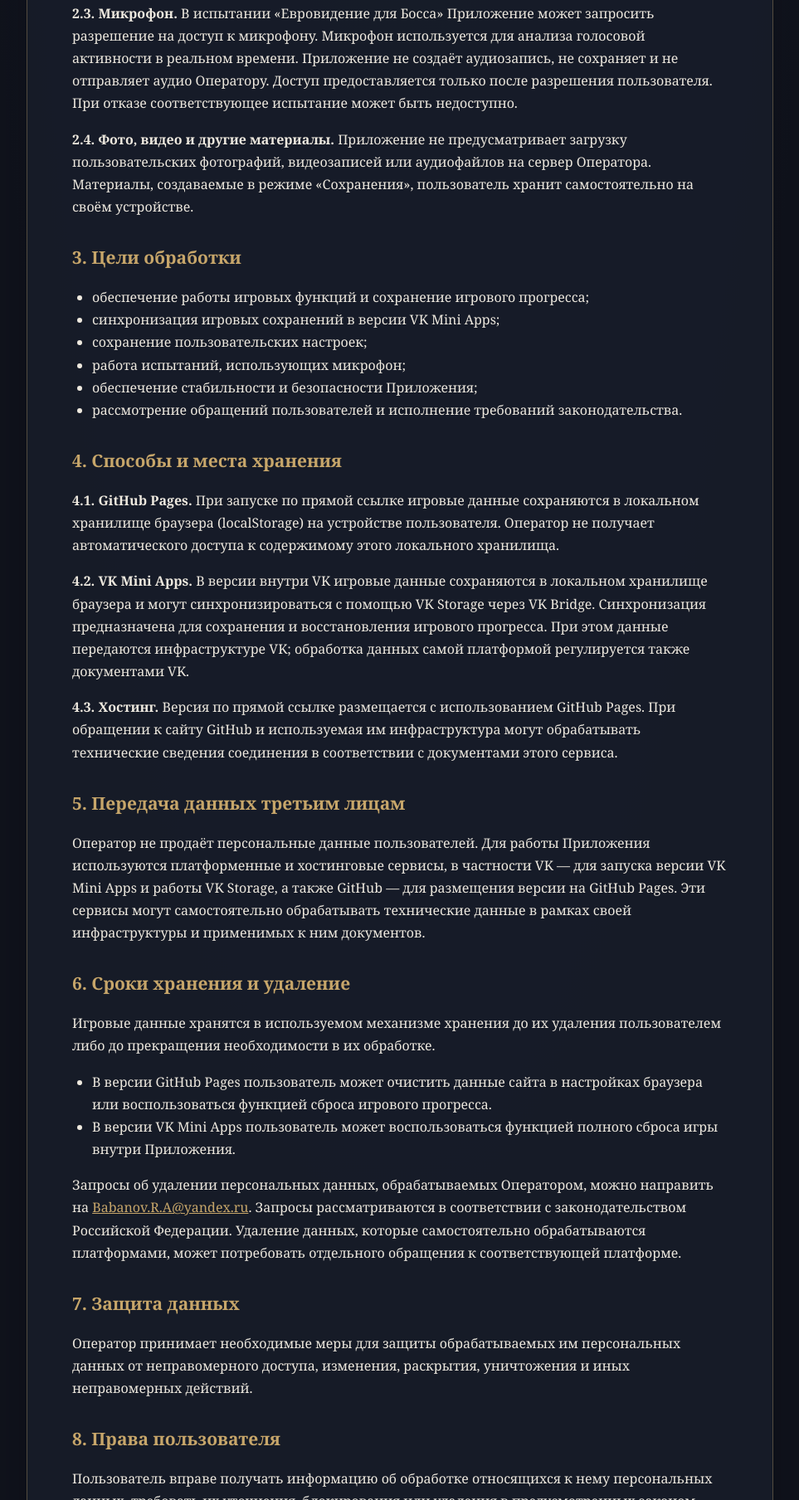
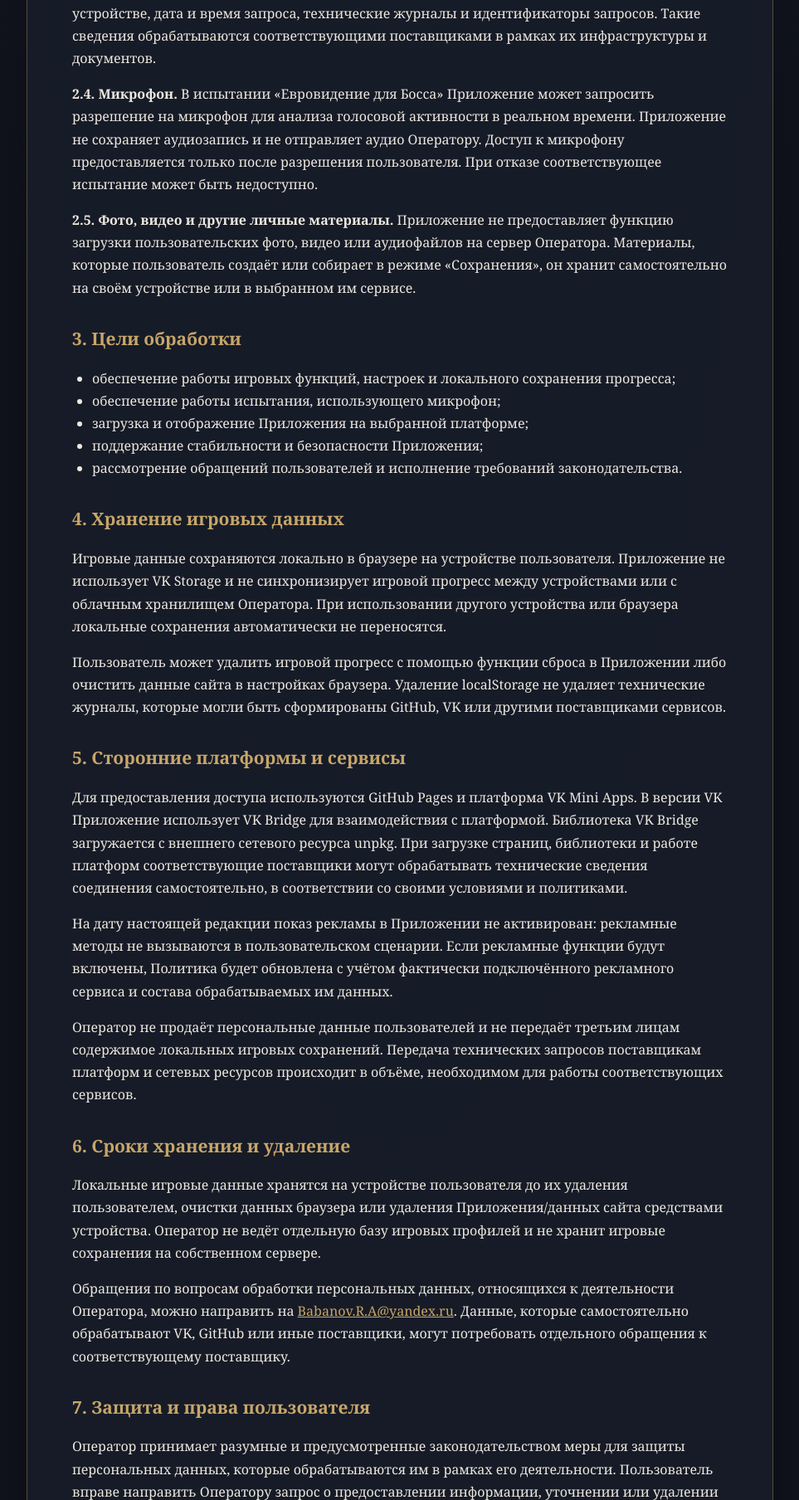
Before and after one commit to ruslanbabanov888-dev/mamchkin-papchkin, a plain HTML site: page privacy.html in a window 1280 px wide. Shown: the part 992-2800 px from the top of the page at 83% size, without its empty margins (158-1121 px from the left). Drawn offline with Linux system fonts and the light colour scheme.

Commit message:
Update privacy policy after disabling VK Storage

```diff
--- a/privacy.html
+++ b/privacy.html
@@ -4,7 +4,7 @@
   <meta charset="utf-8">
   <meta name="viewport" content="width=device-width, initial-scale=1">
   <meta name="theme-color" content="#10131d">
-  <meta name="description" content="Политика конфиденциальности приложения «Мамчкин и Папчкин».">
+  <meta name="description" content="Политика конфиденциальности приложения «Мамчкин и Папчкин»." />
   <title>Политика конфиденциальности — Мамчкин и Папчкин</title>
   <style>
     :root{color-scheme:dark;--bg:#10131d;--panel:#171c29;--gold:#c7a66a;--text:#eee9df;--muted:#b9b2a6;--line:rgba(199,166,106,.35)}
@@ -32,56 +32,49 @@
     <div class="date">Дата вступления в силу: 16 ноября 2026 года</div>
   </header>
 
-  <p>Настоящая Политика описывает порядок обработки и защиты персональных данных при использовании приложения «Мамчкин и Папчкин» (далее — Приложение).</p>
+  <p>Настоящая Политика описывает, какие сведения могут обрабатываться при использовании приложения «Мамчкин и Папчкин» (далее — Приложение), для каких целей и каким образом. Политика применяется к версии Приложения на GitHub Pages и к запуску внутри VK Mini Apps.</p>
 
-  <h2>1. Оператор</h2>
+  <h2>1. Оператор и связь</h2>
   <div class="contact">
     <p><strong>Оператор:</strong> Бабанов Руслан Асылбекович</p>
-    <p><strong>Электронная почта для обращений:</strong> <a href="mailto:Babanov.R.A@yandex.ru">Babanov.R.A@yandex.ru</a></p>
+    <p><strong>Электронная почта:</strong> <a href="mailto:Babanov.R.A@yandex.ru">Babanov.R.A@yandex.ru</a></p>
   </div>
-  <p>Приложение доступно через платформу VK Mini Apps и по прямой ссылке на GitHub Pages: <a href="https://ruslanbabanov888-dev.github.io/mamchkin-papchkin/">открыть приложение</a>.</p>
+  <p>Приложение доступно по адресу <a href="https://ruslanbabanov888-dev.github.io/mamchkin-papchkin/">GitHub Pages</a> и через платформу VK Mini Apps.</p>
 
-  <h2>2. Какие данные обрабатываются</h2>
-  <p><strong>2.1. Игровые сведения.</strong> Пользователь может вводить игровые имена или псевдонимы участников. Приложение также сохраняет игровые сведения: очки, состояние партий, выбранные колоды, настройки и прогресс. Пользователю рекомендуется не указывать в игровых именах фамилии, телефоны, адреса и другие сведения, позволяющие установить личность.</p>
-  <p><strong>2.2. Технические сведения.</strong> При обращении к Приложению платформы и хостинговые сервисы могут обрабатывать технические данные, необходимые для предоставления доступа и обеспечения безопасности, например IP-адрес, сведения о браузере и устройстве, время обращения и технические журналы. Такие сведения обрабатываются соответствующими поставщиками сервисов по их правилам.</p>
-  <p><strong>2.3. Микрофон.</strong> В испытании «Евровидение для Босса» Приложение может запросить разрешение на доступ к микрофону. Микрофон используется для анализа голосовой активности в реальном времени. Приложение не создаёт аудиозапись, не сохраняет и не отправляет аудио Оператору. Доступ предоставляется только после разрешения пользователя. При отказе соответствующее испытание может быть недоступно.</p>
-  <p><strong>2.4. Фото, видео и другие материалы.</strong> Приложение не предусматривает загрузку пользовательских фотографий, видеозаписей или аудиофайлов на сервер Оператора. Материалы, создаваемые в режиме «Сохранения», пользователь хранит самостоятельно на своём устройстве.</p>
+  <h2>2. Какие сведения используются</h2>
+  <p><strong>2.1. Игровые данные.</strong> Введённые пользователем игровые имена или псевдонимы, очки, состояние партий, выбранные режимы и колоды, настройки и игровой прогресс. Эти сведения сохраняются локально в хранилище браузера (localStorage) на устройстве пользователя. Оператор не получает автоматического доступа к содержимому localStorage.</p>
+  <p><strong>2.2. Данные аккаунта VK.</strong> Приложение не использует авторизацию VK ID и не запрашивает имя, фамилию, фотографию профиля или иные сведения профиля VK для игровых функций.</p>
+  <p><strong>2.3. Технические сведения.</strong> При открытии Приложения GitHub Pages, VK и поставщики используемых сетевых ресурсов могут получать технические сведения, необходимые для доставки содержимого, работы платформы, диагностики и безопасности. К таким сведениям в зависимости от сервиса могут относиться IP-адрес, тип и версия браузера, сведения об устройстве, дата и время запроса, технические журналы и идентификаторы запросов. Такие сведения обрабатываются соответствующими поставщиками в рамках их инфраструктуры и документов.</p>
+  <p><strong>2.4. Микрофон.</strong> В испытании «Евровидение для Босса» Приложение может запросить разрешение на микрофон для анализа голосовой активности в реальном времени. Приложение не сохраняет аудиозапись и не отправляет аудио Оператору. Доступ к микрофону предоставляется только после разрешения пользователя. При отказе соответствующее испытание может быть недоступно.</p>
+  <p><strong>2.5. Фото, видео и другие личные материалы.</strong> Приложение не предоставляет функцию загрузки пользовательских фото, видео или аудиофайлов на сервер Оператора. Материалы, которые пользователь создаёт или собирает в режиме «Сохранения», он хранит самостоятельно на своём устройстве или в выбранном им сервисе.</p>
 
   <h2>3. Цели обработки</h2>
   <ul>
-    <li>обеспечение работы игровых функций и сохранение игрового прогресса;</li>
-    <li>синхронизация игровых сохранений в версии VK Mini Apps;</li>
-    <li>сохранение пользовательских настроек;</li>
-    <li>работа испытаний, использующих микрофон;</li>
-    <li>обеспечение стабильности и безопасности Приложения;</li>
+    <li>обеспечение работы игровых функций, настроек и локального сохранения прогресса;</li>
+    <li>обеспечение работы испытания, использующего микрофон;</li>
+    <li>загрузка и отображение Приложения на выбранной платформе;</li>
+    <li>поддержание стабильности и безопасности Приложения;</li>
     <li>рассмотрение обращений пользователей и исполнение требований законодательства.</li>
   </ul>
 
-  <h2>4. Способы и места хранения</h2>
-  <p><strong>4.1. GitHub Pages.</strong> При запуске по прямой ссылке игровые данные сохраняются в локальном хранилище браузера (localStorage) на устройстве пользователя. Оператор не получает автоматического доступа к содержимому этого локального хранилища.</p>
-  <p><strong>4.2. VK Mini Apps.</strong> В версии внутри VK игровые данные сохраняются в локальном хранилище браузера и могут синхронизироваться с помощью VK Storage через VK Bridge. Синхронизация предназначена для сохранения и восстановления игрового прогресса. При этом данные передаются инфраструктуре VK; обработка данных самой платформой регулируется также документами VK.</p>
-  <p><strong>4.3. Хостинг.</strong> Версия по прямой ссылке размещается с использованием GitHub Pages. При обращении к сайту GitHub и используемая им инфраструктура могут обрабатывать технические сведения соединения в соответствии с документами этого сервиса.</p>
+  <h2>4. Хранение игровых данных</h2>
+  <p>Игровые данные сохраняются локально в браузере на устройстве пользователя. Приложение не использует VK Storage и не синхронизирует игровой прогресс между устройствами или с облачным хранилищем Оператора. При использовании другого устройства или браузера локальные сохранения автоматически не переносятся.</p>
+  <p>Пользователь может удалить игровой прогресс с помощью функции сброса в Приложении либо очистить данные сайта в настройках браузера. Удаление localStorage не удаляет технические журналы, которые могли быть сформированы GitHub, VK или другими поставщиками сервисов.</p>
 
-  <h2>5. Передача данных третьим лицам</h2>
-  <p>Оператор не продаёт персональные данные пользователей. Для работы Приложения используются платформенные и хостинговые сервисы, в частности VK — для запуска версии VK Mini Apps и работы VK Storage, а также GitHub — для размещения версии на GitHub Pages. Эти сервисы могут самостоятельно обрабатывать технические данные в рамках своей инфраструктуры и применимых к ним документов.</p>
+  <h2>5. Сторонние платформы и сервисы</h2>
+  <p>Для предоставления доступа используются GitHub Pages и платформа VK Mini Apps. В версии VK Приложение использует VK Bridge для взаимодействия с платформой. Библиотека VK Bridge загружается с внешнего сетевого ресурса unpkg. При загрузке страниц, библиотеки и работе платформ соответствующие поставщики могут обрабатывать технические сведения соединения самостоятельно, в соответствии со своими условиями и политиками.</p>
+  <p>На дату настоящей редакции показ рекламы в Приложении не активирован: рекламные методы не вызываются в пользовательском сценарии. Если рекламные функции будут включены, Политика будет обновлена с учётом фактически подключённого рекламного сервиса и состава обрабатываемых им данных.</p>
+  <p>Оператор не продаёт персональные данные пользователей и не передаёт третьим лицам содержимое локальных игровых сохранений. Передача технических запросов поставщикам платформ и сетевых ресурсов происходит в объёме, необходимом для работы соответствующих сервисов.</p>
 
   <h2>6. Сроки хранения и удаление</h2>
-  <p>Игровые данные хранятся в используемом механизме хранения до их удаления пользователем либо до прекращения необходимости в их обработке.</p>
-  <ul>
-    <li>В версии GitHub Pages пользователь может очистить данные сайта в настройках браузера или воспользоваться функцией сброса игрового прогресса.</li>
-    <li>В версии VK Mini Apps пользователь может воспользоваться функцией полного сброса игры внутри Приложения.</li>
-  </ul>
-  <p>Запросы об удалении персональных данных, обрабатываемых Оператором, можно направить на <a href="mailto:Babanov.R.A@yandex.ru">Babanov.R.A@yandex.ru</a>. Запросы рассматриваются в соответствии с законодательством Российской Федерации. Удаление данных, которые самостоятельно обрабатываются платформами, может потребовать отдельного обращения к соответствующей платформе.</p>
+  <p>Локальные игровые данные хранятся на устройстве пользователя до их удаления пользователем, очистки данных браузера или удаления Приложения/данных сайта средствами устройства. Оператор не ведёт отдельную базу игровых профилей и не хранит игровые сохранения на собственном сервере.</p>
+  <p>Обращения по вопросам обработки персональных данных, относящихся к деятельности Оператора, можно направить на <a href="mailto:Babanov.R.A@yandex.ru">Babanov.R.A@yandex.ru</a>. Данные, которые самостоятельно обрабатывают VK, GitHub или иные поставщики, могут потребовать отдельного обращения к соответствующему поставщику.</p>
 
-  <h2>7. Защита данных</h2>
-  <p>Оператор принимает необходимые меры для защиты обрабатываемых им персональных данных от неправомерного доступа, изменения, раскрытия, уничтожения и иных неправомерных действий.</p>
+  <h2>7. Защита и права пользователя</h2>
+  <p>Оператор принимает разумные и предусмотренные законодательством меры для защиты персональных данных, которые обрабатываются им в рамках его деятельности. Пользователь вправе направить Оператору запрос о предоставлении информации, уточнении или удалении персональных данных, а также отозвать согласие, если обработка основана на согласии, в случаях и порядке, предусмотренных законодательством Российской Федерации.</p>
 
-  <h2>8. Права пользователя</h2>
-  <p>Пользователь вправе получать информацию об обработке относящихся к нему персональных данных, требовать их уточнения, блокирования или удаления в предусмотренных законом случаях, отозвать согласие, если обработка основана на согласии, а также обратиться с жалобой в уполномоченный орган по защите прав субъектов персональных данных.</p>
-  <p>Обращения Оператору направляются по адресу: <a href="mailto:Babanov.R.A@yandex.ru">Babanov.R.A@yandex.ru</a>.</p>
-
-  <h2>9. Изменение Политики</h2>
-  <p>Оператор может обновлять настоящую Политику при изменении функциональности Приложения, способов хранения данных, состава обрабатываемых сведений или требований законодательства. Актуальная редакция размещается по постоянной общедоступной ссылке.</p>
+  <h2>8. Изменение Политики</h2>
+  <p>Политика может обновляться при изменении функций Приложения, состава обрабатываемых сведений, используемых сервисов или требований законодательства. Актуальная редакция размещается по этой постоянной ссылке. Дата последнего обновления указывается в начале документа.</p>
 
   <footer>«Мамчкин и Папчкин» · Политика конфиденциальности</footer>
 </main>
```
